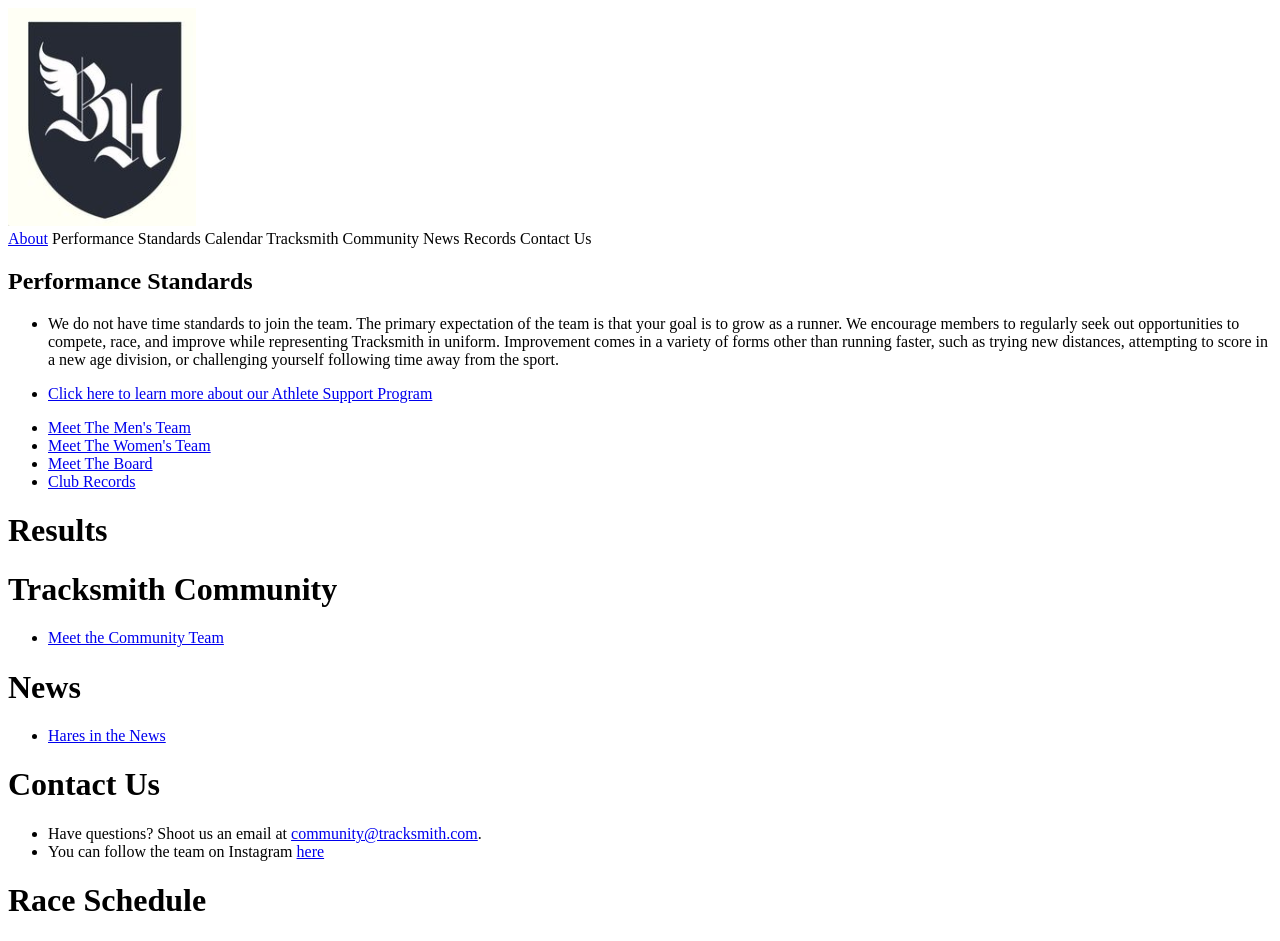
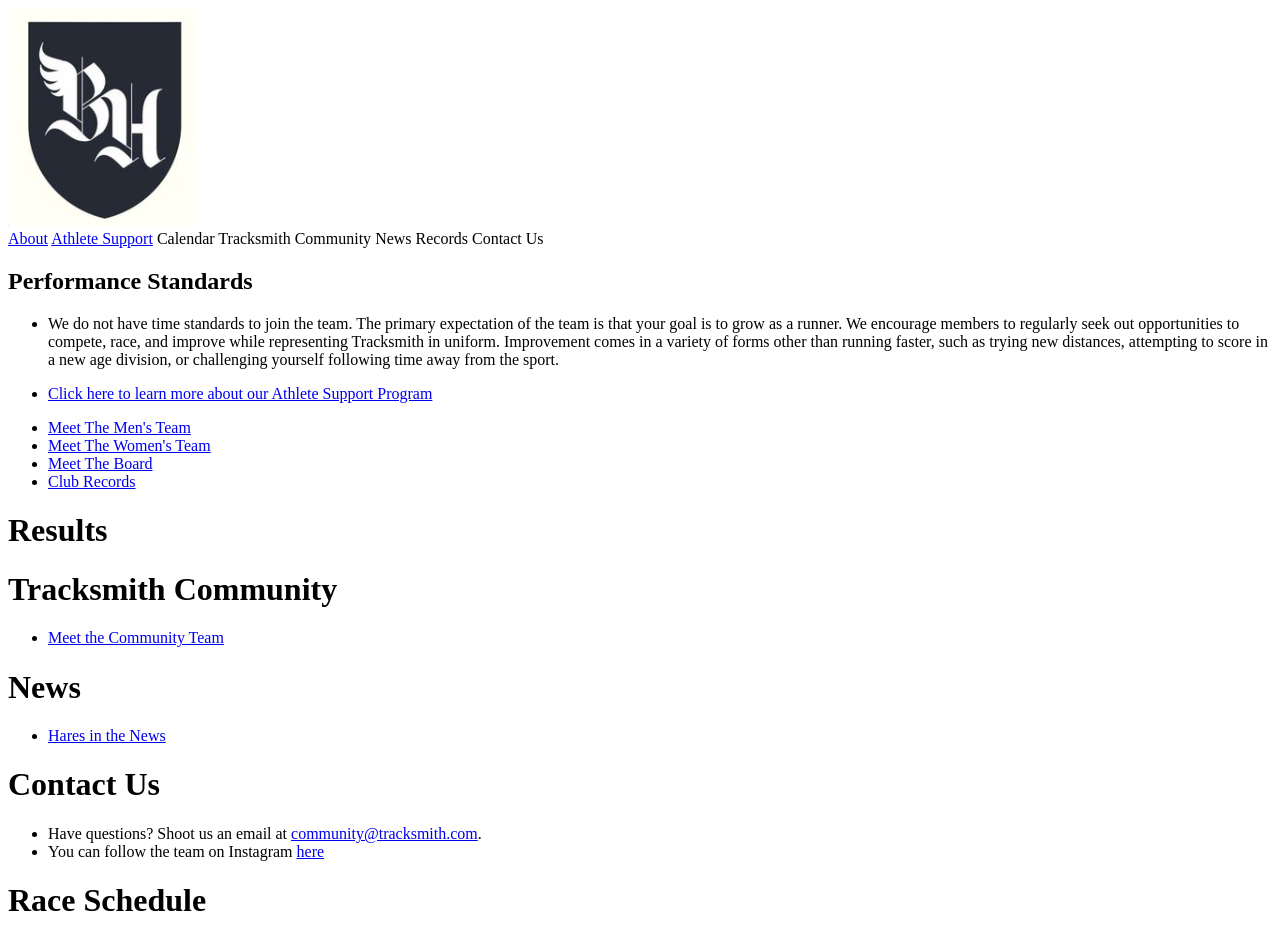
Before and after one commit to AlexPredhome/Tracksmith-Boston-Hares, a plain HTML site: page index.html in a window 1280 px wide. Drawn offline with Linux system fonts and the light colour scheme.

Commit message:
Change performance standards to be athlete support.

```diff
--- a/index.html
+++ b/index.html
@@ -9,7 +9,7 @@
 	<img src="tracksmith-photos-and-images/BostonHaresLogo.png">
 <nav>
 	<a href="../Tracksmith-Boston-Hares/about.html">About</a>
-	<a>Performance Standards</a>
+	<a href="../Tracksmith-Boston-Hares/teams/support.html">Athlete Support</a>
 	<a>Calendar</a>
 	<a>Tracksmith Community</a>
 	<a>News</a>
```
